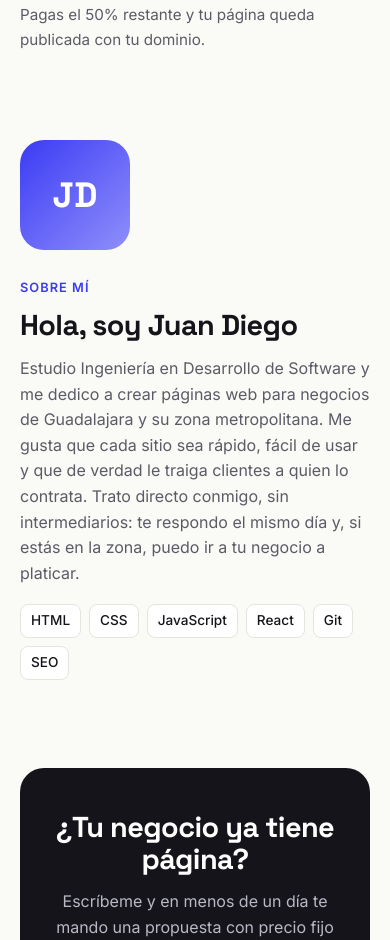
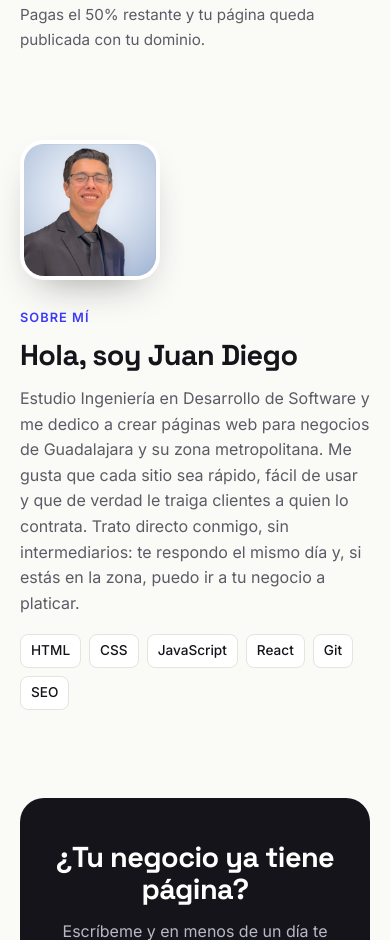
Before and after one commit to juandiego-acosta/juandiego-acosta.github.io, a plain HTML site: page index.html in a window 390 px wide. Shown: the part 6639-7579 px from the top of the page. Drawn offline with nearby package versions, Linux system fonts and the light colour scheme.

Commit message:
Foto de perfil en el portafolio y vista previa para WhatsApp

```diff
--- a/index.html
+++ b/index.html
@@ -5,6 +5,12 @@
 <meta name="viewport" content="width=device-width, initial-scale=1">
 <title>Juan Diego Acosta · Páginas web para negocios</title>
 <meta name="description" content="Desarrollo páginas web rápidas y profesionales para negocios en Guadalajara: listas para celular, con WhatsApp y Google Maps.">
+<meta property="og:type" content="website">
+<meta property="og:url" content="https://juandiego-acosta.github.io/">
+<meta property="og:title" content="Juan Diego Acosta · Páginas web para negocios">
+<meta property="og:description" content="Páginas web rápidas y profesionales para negocios en Guadalajara, listas para celular y con WhatsApp.">
+<meta property="og:image" content="https://juandiego-acosta.github.io/img/juan-diego-acosta.jpg">
+<meta property="og:locale" content="es_MX">
 <link rel="preconnect" href="https://fonts.googleapis.com">
 <link rel="preconnect" href="https://fonts.gstatic.com" crossorigin>
 <link href="https://fonts.googleapis.com/css2?family=Inter:wght@400;500;600&family=Space+Grotesk:wght@500;700&family=Anton&family=Playfair+Display:wght@700&family=Plus+Jakarta+Sans:wght@700&display=swap" rel="stylesheet">
@@ -111,7 +117,7 @@ a.card:hover{transform:translateY(-4px);box-shadow:0 18px 40px -20px rgba(20,20,
 
 /* About */
 .about{display:grid;grid-template-columns:auto 1fr;gap:40px;align-items:center}
-.avatar{width:160px;height:160px;border-radius:24px;background:linear-gradient(135deg,var(--accent),#8f8ffb);display:grid;place-items:center;color:#fff;font-family:"Space Grotesk";font-size:3rem;font-weight:700}
+.avatar{width:180px;height:180px;border-radius:24px;object-fit:cover;display:block;background:var(--accent-soft);box-shadow:0 18px 40px -20px rgba(20,20,26,.45);border:4px solid var(--surface)}
 .about p{color:var(--muted);margin-top:12px;max-width:640px}
 .stack{display:flex;flex-wrap:wrap;gap:8px;margin-top:18px}
 .stack span{border:1px solid var(--line);background:var(--surface);border-radius:8px;padding:5px 10px;font-size:.85rem;font-weight:500}
@@ -138,7 +144,7 @@ footer{padding:36px 0;color:var(--muted);font-size:.9rem;text-align:center}
   .hero{padding:56px 0 40px}
   .features,.steps{grid-template-columns:1fr}
   .about{grid-template-columns:1fr;gap:24px}
-  .avatar{width:110px;height:110px;font-size:2.2rem}
+  .avatar{width:140px;height:140px}
   .hero-actions .btn{flex:1 1 100%}
   .cta{padding:44px 22px}
 }
@@ -318,7 +324,7 @@ footer{padding:36px 0;color:var(--muted);font-size:.9rem;text-align:center}
 
   <section style="padding-top:24px">
     <div class="wrap about">
-      <div class="avatar">JD</div>
+      <img class="avatar" src="img/juan-diego-acosta.jpg" alt="Foto de Juan Diego Acosta" width="180" height="180" loading="lazy">
       <div>
         <span class="eyebrow">Sobre mí</span>
         <h2 class="section-title">Hola, soy Juan Diego</h2>
```
Also changed, not shown: img/juan-diego-acosta.jpg (added), 1 other file.
